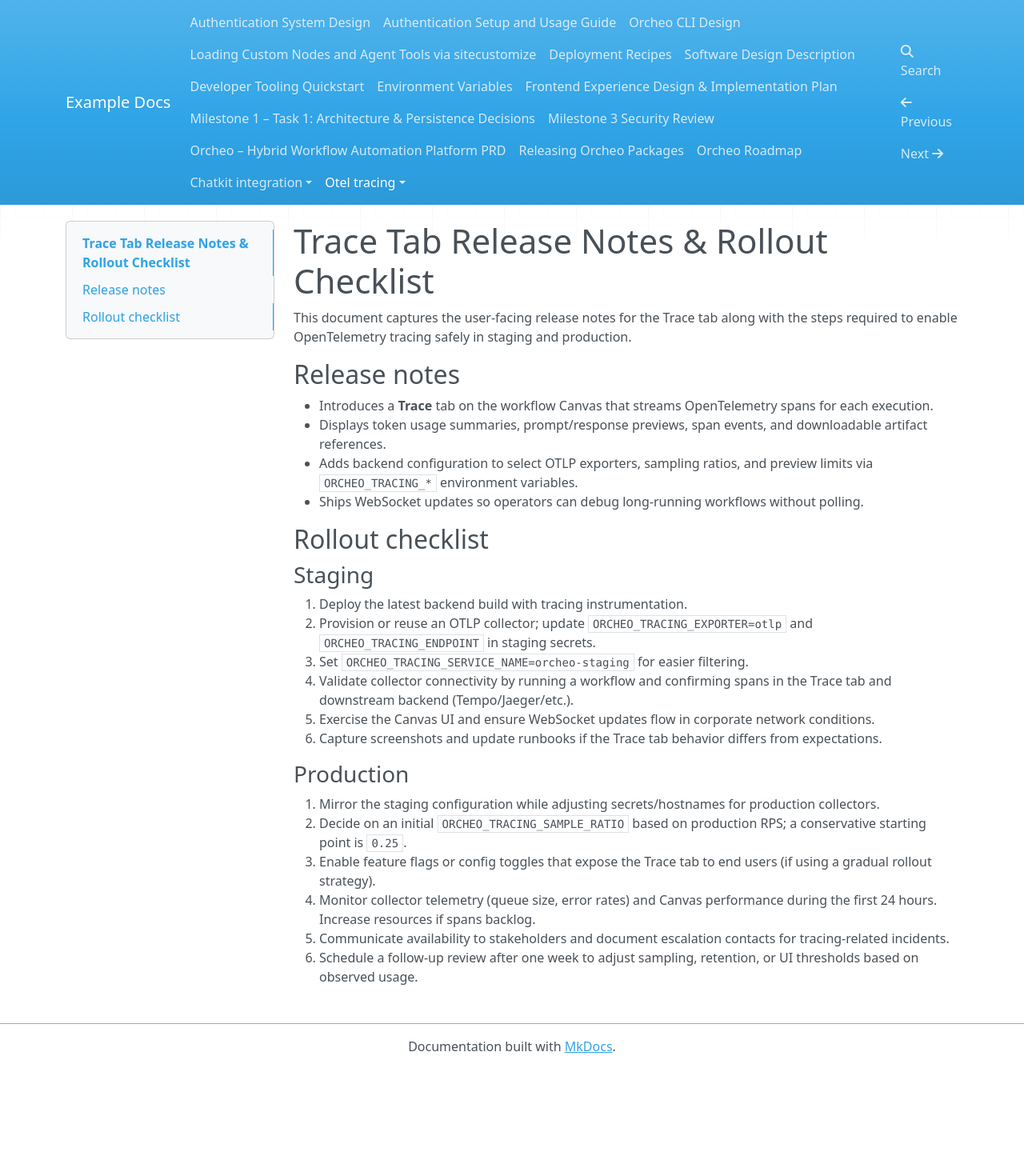
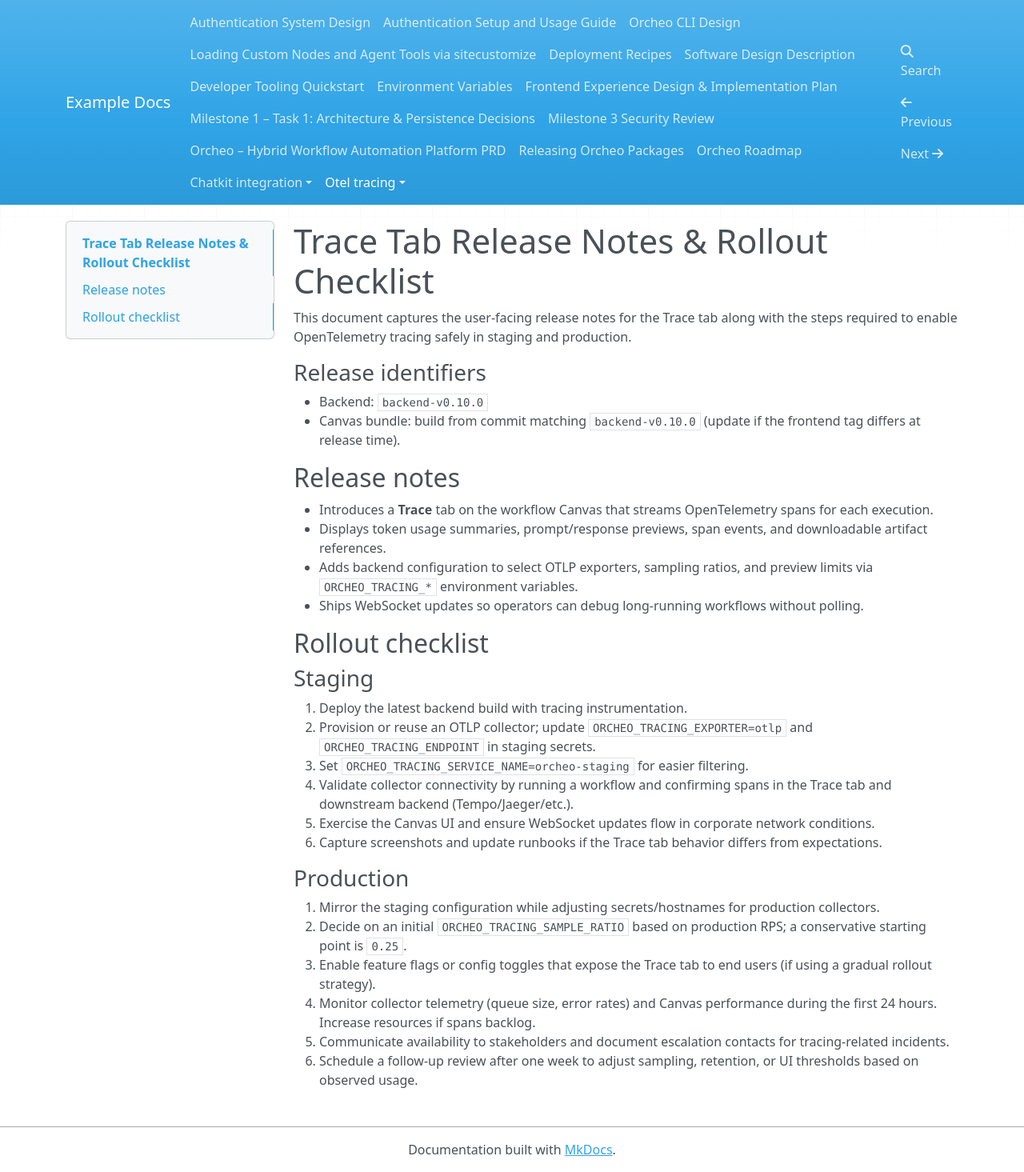
Before and after one commit to ShaojieJiang/orcheo, an MkDocs documentation site: the page built from docs/otel_tracing/release_plan.md, in a window 1280 px wide. Shown: the whole page at 80% size. Built offline with MkDocs 1.6.1, drawn with Linux system fonts in a browser that asks for light colours; nearby versions of some CDN libraries; before the commit the page ends 1336 px from its top, so only the background shows below that.

```diff
--- a/docs/otel_tracing/release_plan.md
+++ b/docs/otel_tracing/release_plan.md
@@ -3,6 +3,12 @@
 This document captures the user-facing release notes for the Trace tab along
 with the steps required to enable OpenTelemetry tracing safely in staging and
 production.
+
+### Release identifiers
+
+- Backend: `backend-v0.10.0`
+- Canvas bundle: build from commit matching `backend-v0.10.0` (update if the
+  frontend tag differs at release time).
 
 ## Release notes
 
```
Also changed, not shown: docs/otel_tracing/configuration.md (+6 -2 lines).
